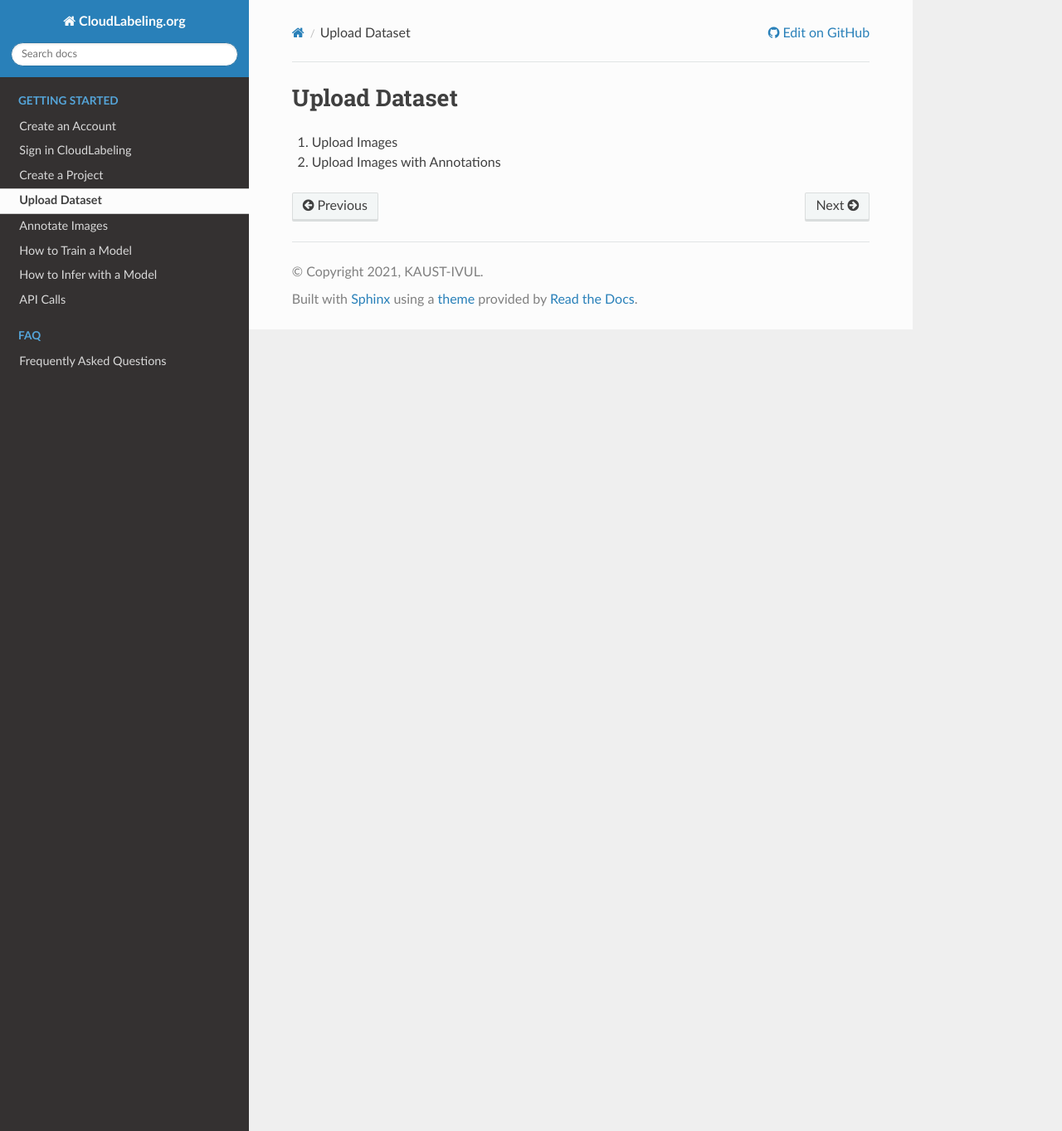
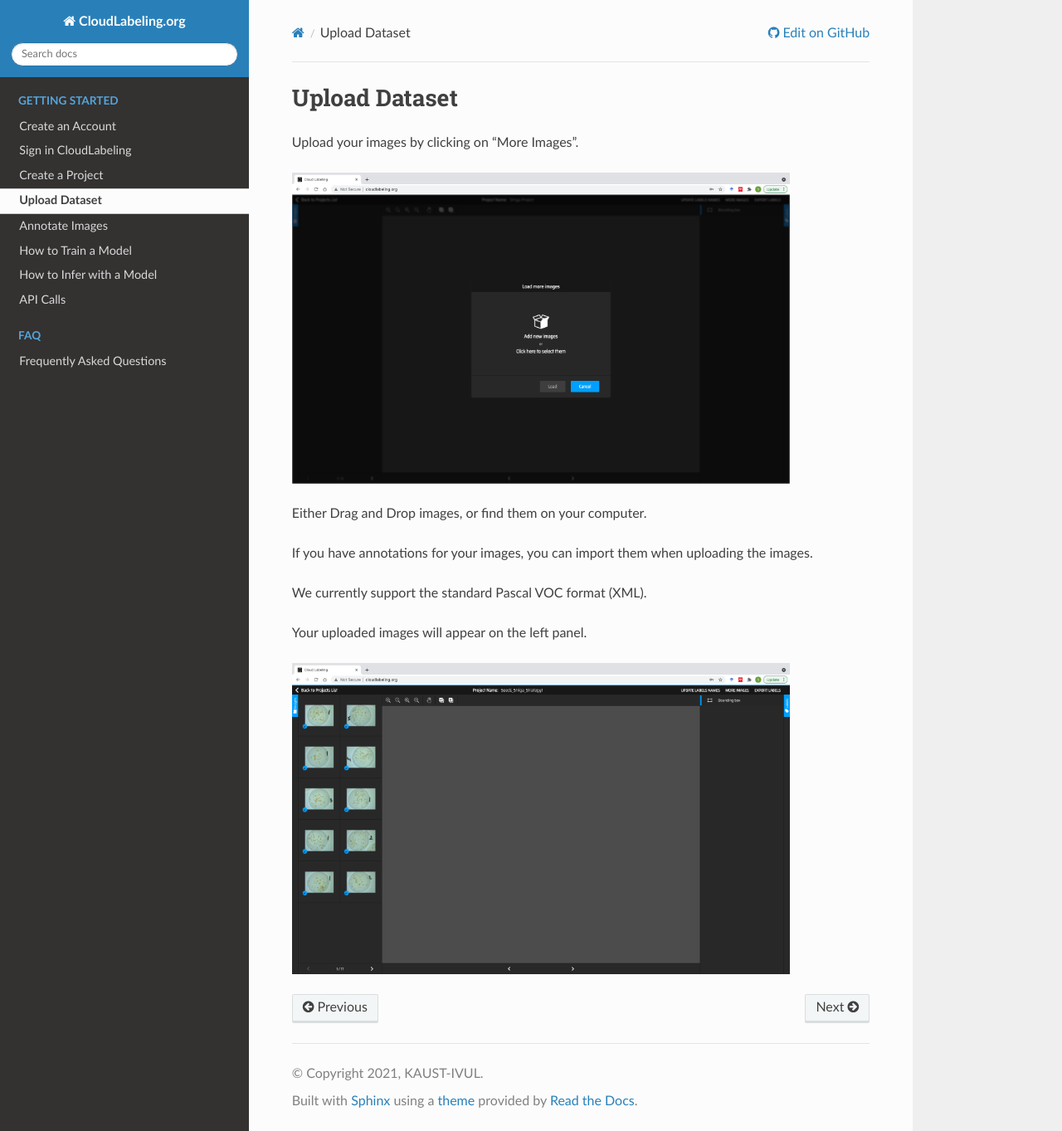
Before and after one commit to SilvioGiancola/CloudLabeling-API, a Sphinx documentation site: the page built from docs/content/GetStarted/4_UploadData.rst, in a window 1280 px wide and 1363 px high. Shown: the whole window at 83% size. Built offline with Sphinx 7.4.7 and the Read the Docs theme 2.0.0, drawn with Linux system fonts in a browser that asks for light colours.

Commit message:
Upload data

```diff
--- a/docs/content/GetStarted/2_SignIn.rst
+++ b/docs/content/GetStarted/2_SignIn.rst
@@ -10,7 +10,7 @@
 To log in, visit https://cloudlabeling.org and enter your credentials.
 
 .. image:: ./image/2_SignIn.png
-  :width: 400
+  :width: 600
   :alt: Alternative text
 
 If you do not have any credentials, create one by sending us an email at silvio [dot] giancola [at] kaust [dot] edu [dot] sa .
--- a/docs/content/GetStarted/3_CreateProject.rst
+++ b/docs/content/GetStarted/3_CreateProject.rst
@@ -10,7 +10,11 @@
 To create a project, type a name is the box "New Project Name" and click on "Add".
 
 .. image:: ./image/3_CreateProject.png
-  :width: 400
+  :width: 600
   :alt: Alternative text
 
 Once your project is created, you can "Open" it.
+
+.. image:: ./image/4_1_EmptyProject.png
+  :width: 600
+  :alt: Alternative text
--- a/docs/content/GetStarted/4_UploadData.rst
+++ b/docs/content/GetStarted/4_UploadData.rst
@@ -7,7 +7,20 @@
 Upload Dataset
 =====================
 
-1. Upload Images
+Upload your images by clicking on "More Images".
 
+.. image:: ./image/MoreImages.png
+  :width: 600
+  :alt: Alternative text
 
-2. Upload Images with Annotations
+Either Drag and Drop images, or find them on your computer.
+
+If you have annotations for your images, you can import them when uploading the images.
+
+We currently support the standard Pascal VOC format (XML).
+
+Your uploaded images will appear on the left panel.
+
+.. image:: ./image/UploadedImages.png
+  :width: 600
+  :alt: Alternative text
```
Also changed, not shown: docs/content/GetStarted/image/4_1_EmptyProject.png (added), docs/content/GetStarted/image/MoreImages.png (added), docs/content/GetStarted/image/UploadedImages.png (added), 1 other file.
